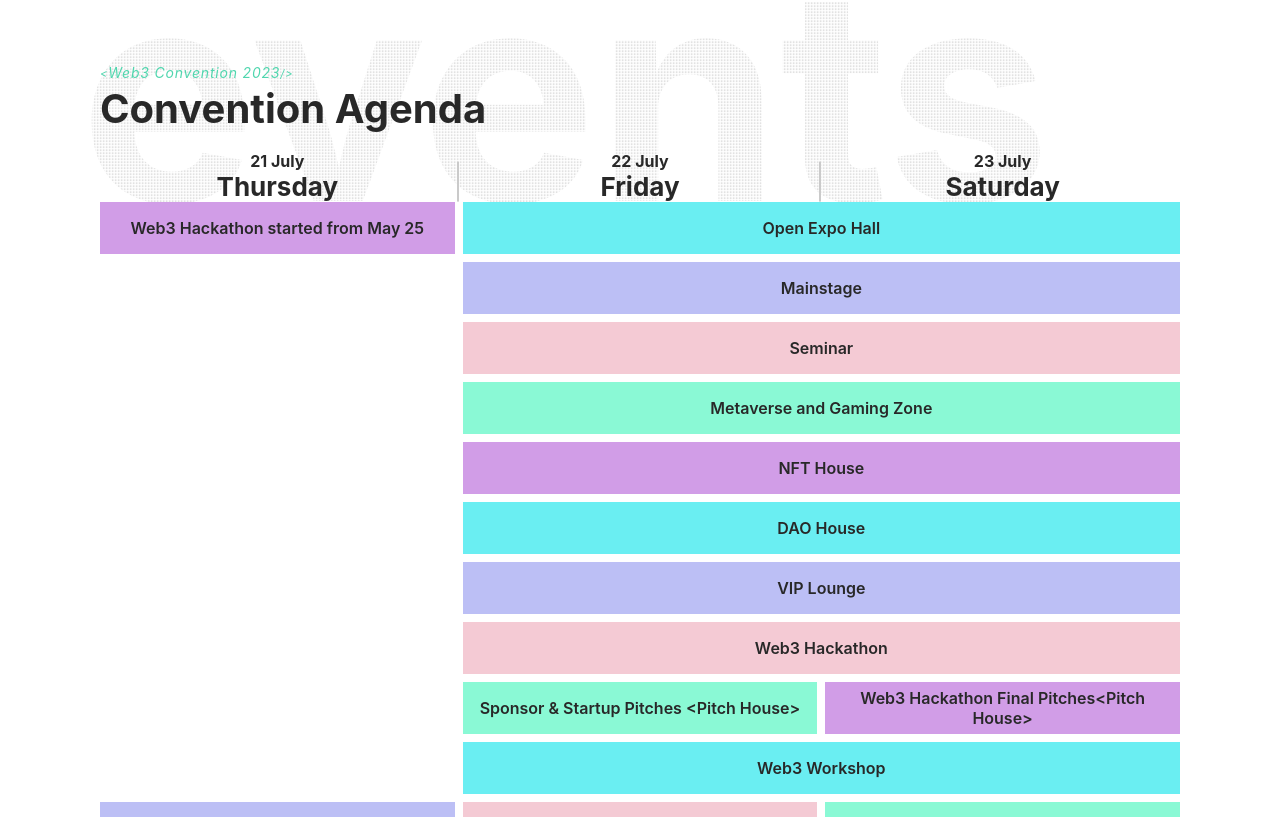
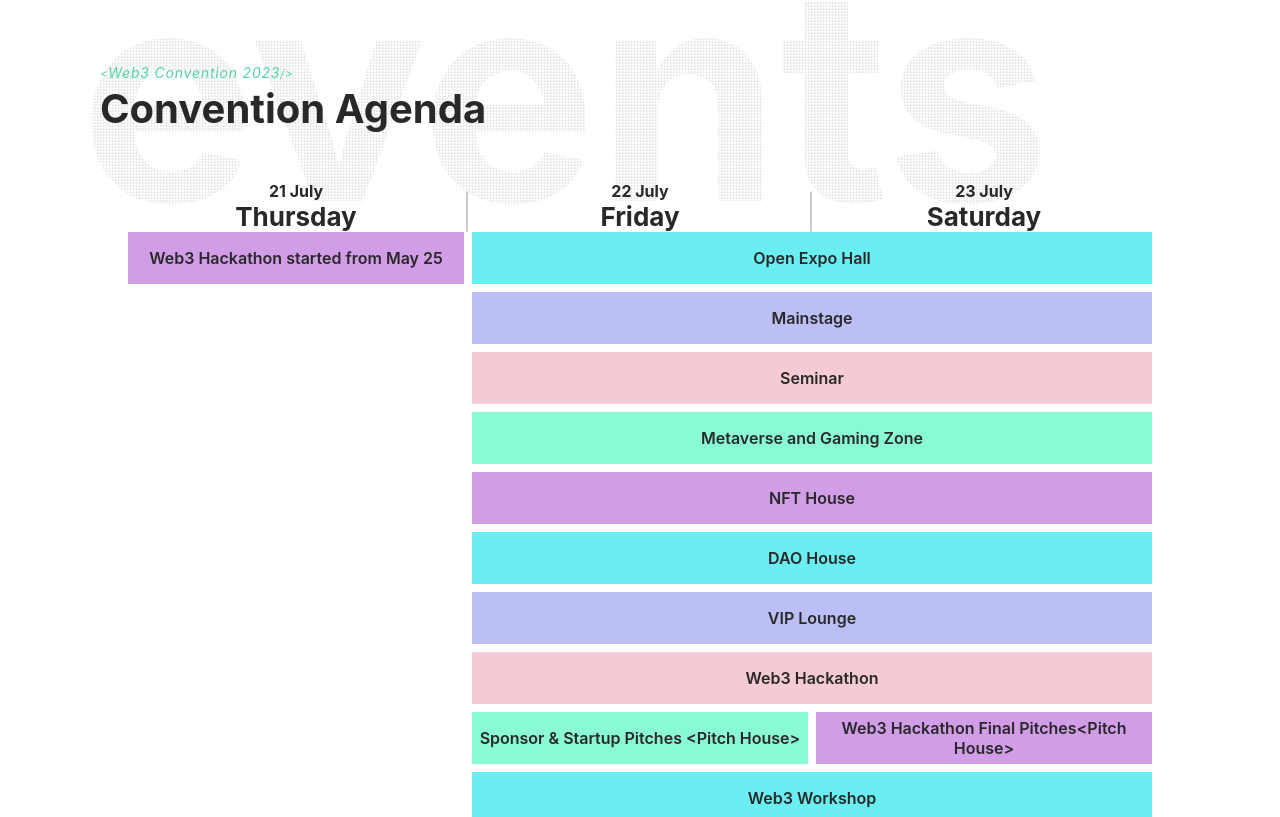
Before and after one commit to Flora-Meng/web3convention, a Next.js app: page / in a window 1280 px wide. Shown: the part 4203-5020 px from the top of the page. Built offline with nearby package versions, Linux system fonts and the light colour scheme.

Commit message:
QS02-3328 max width

```diff
--- a/src/components/Pages/Home/HomeEvent/HomeEvent.tsx
+++ b/src/components/Pages/Home/HomeEvent/HomeEvent.tsx
@@ -25,6 +25,9 @@ const Backdrop = styled.div`
 	top: -3vw;
 	@media ${devices.tablet} {
 		left: 60px;
+	}
+	@media ${devices.largeLaptop} {
+		font-size: 320px;
 	}
 `;
 
--- a/src/components/Pages/Home/HomeEvent/components/AgendaTable/AgendaTable.tsx.tsx
+++ b/src/components/Pages/Home/HomeEvent/components/AgendaTable/AgendaTable.tsx.tsx
@@ -3,7 +3,7 @@ import Link from 'next/link';
 import styled from 'styled-components';
 
 import { WEEKDAY } from '@/constants/event';
-import { color, devices } from '@/styles/variables';
+import { color, devices, sizes } from '@/styles/variables';
 
 const { textColor } = color;
 
@@ -12,6 +12,8 @@ interface GridItemProps {
 }
 
 const AgendaTableContainer = styled.div`
+	margin: 50px auto;
+	max-width: ${`${sizes.laptop}px`};
 	position: relative;
 `;
 const TableHead = styled(Grid)`
```
